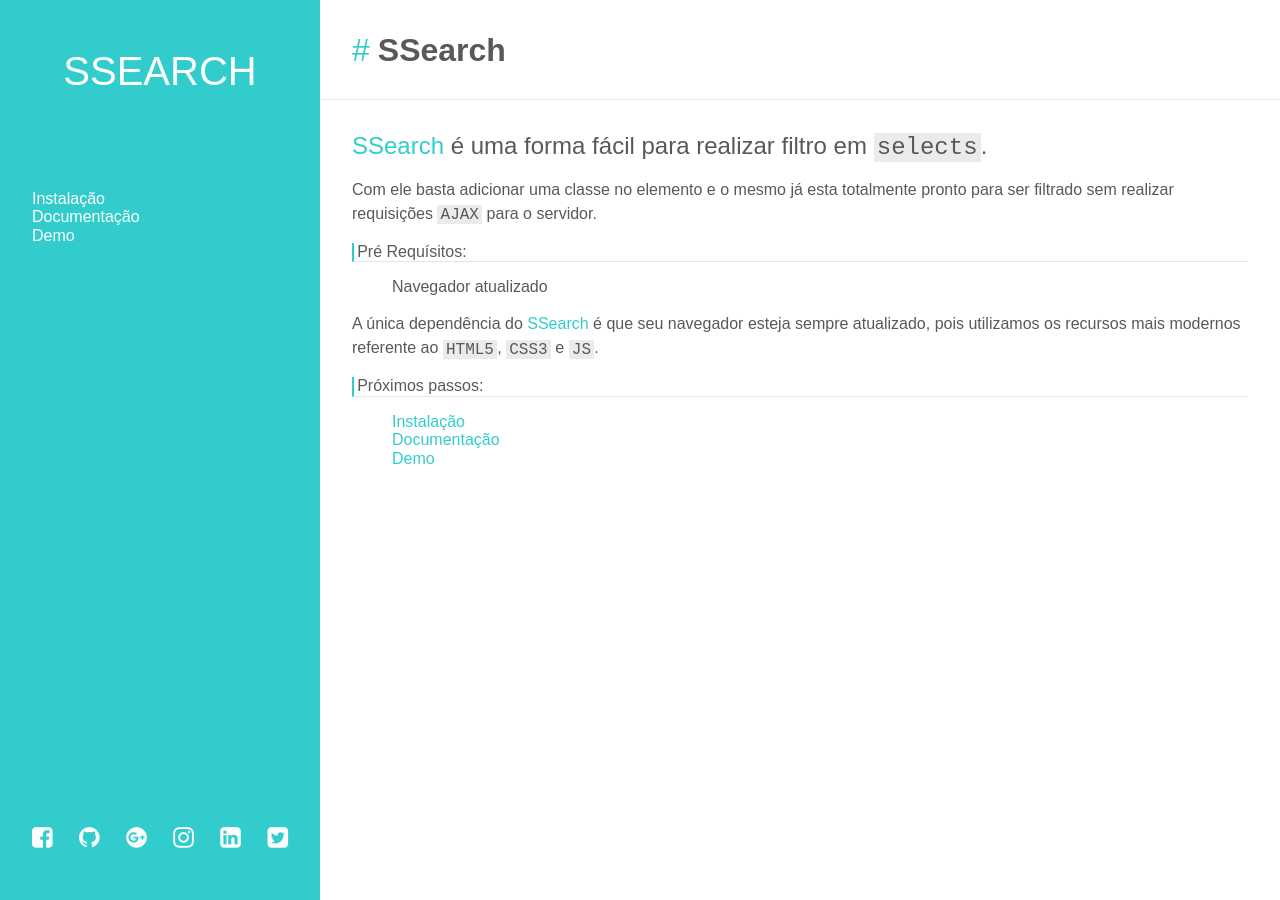
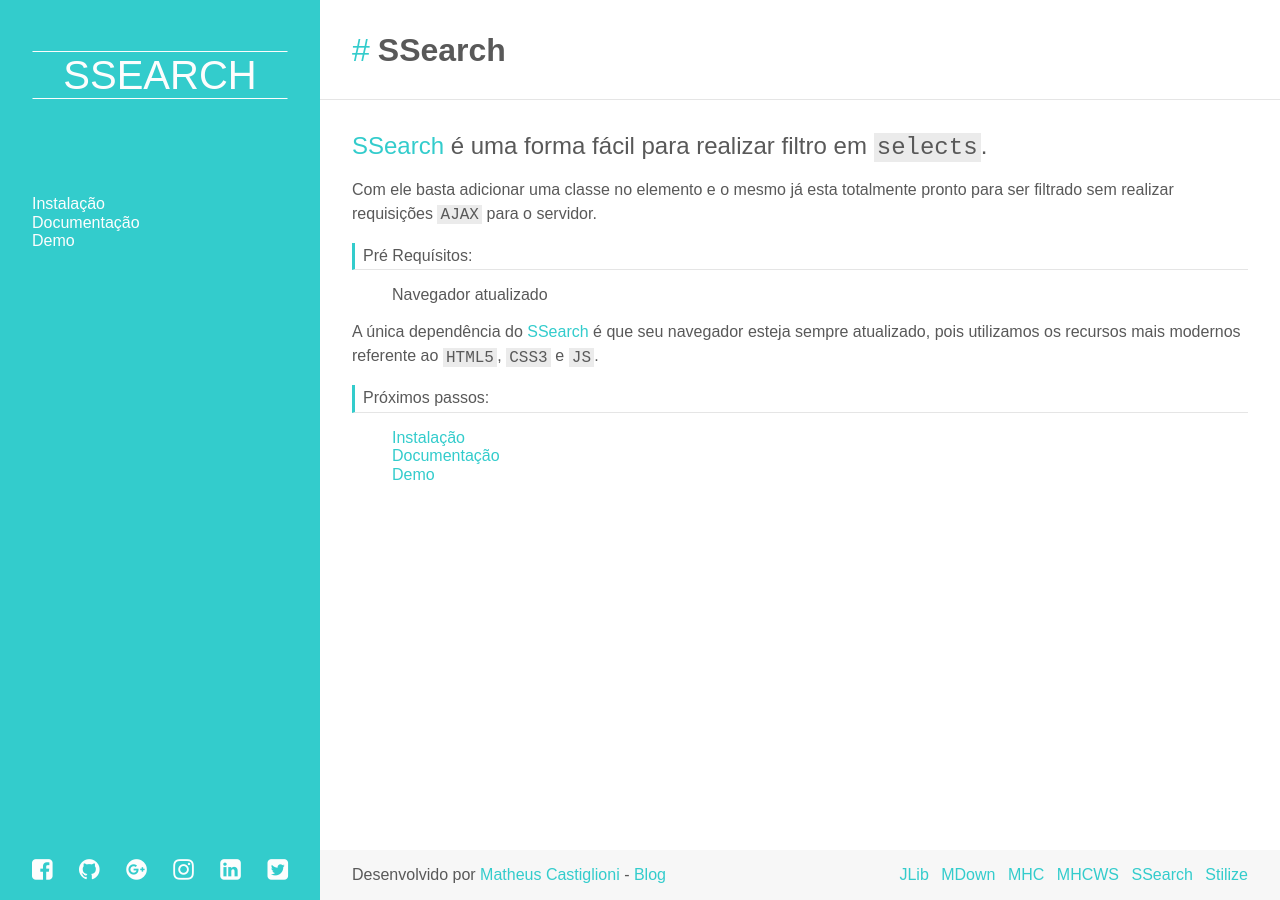
Before and after one commit to mahenrique94/ssearch, a Jekyll site: the page built from index.md, in a window 1280 px wide. Built offline with Jekyll 4.4.1, drawn with Linux system fonts in a browser that asks for light colours.

Commit message:
Finalizado footer

```diff
--- a/_config.yml
+++ b/_config.yml
@@ -1,3 +1,4 @@
+autor: Matheus Castiglioni
 layout: "page"
 static_files: "assets/"
 title: "SSearch"
--- a/_includes/footer.html
+++ b/_includes/footer.html
@@ -1 +1,13 @@
-<footer class="o-footer"></footer>
+<footer class="o-footer">
+    <div class="o-footer__author">
+        <span class="o-footer__author___development">Desenvolvido por</span>
+        <span class="o-footer__author___name"><a href="http://www.matheuscastiglioni.com.br" target="_blank">{{ site.autor }}</a></span>
+        <span class="o-footer__author___separator">-</span>
+        <span class="o-footer__author___blog"><a href="http://blog.matheuscastiglioni.com.br" target="_blank">Blog</a></span>
+    </div>
+    <ul class="o-footer__list">
+        {% for project in include.project %}
+        <li class="o-footer__item"><a href="{{ project.link }}" class="o-footer__link">{{ project.name }}</a></li>
+        {% endfor %}
+    </ul>
+</footer>
--- a/_layouts/page.html
+++ b/_layouts/page.html
@@ -11,6 +11,7 @@
      <link href="assets/css/header.css" rel="stylesheet" type="text/css">
      <link href="assets/css/aside.css" rel="stylesheet" type="text/css">
      <link href="assets/css/nav.css" rel="stylesheet" type="text/css">
+     <link href="assets/css/footer.css" rel="stylesheet" type="text/css">
 </head>
 <body class="o-body">
     {% include header.html %}
@@ -18,6 +19,6 @@
     <main class="o-content">
         {{ content }}
     </main>
-    {% include footer.html %}
+    {% include footer.html project = site.data.project %}
 </body>
 </html>
--- a/assets/css/aside.css
+++ b/assets/css/aside.css
@@ -4,18 +4,31 @@
     flex-direction: column;
     grid-area: aside;
     justify-content: space-between;
-    padding: var(--padding);
+    padding: 0 var(--padding);
 }
 .o-aside__title {
+    border: 1px solid var(--colorText);
+    border-left-color: transparent;
+    border-right-color: transparent;
     font-size: 2.5rem;
     margin-bottom: 5rem;
-    margin-top: 1rem;
+    margin-top: 3.2rem;
     text-align: center;
     text-transform: uppercase;
+    transition: all .225s ease-in;
+}
+.o-aside__title:hover {
+    border-bottom-color: transparent;
+    border-left-color: var(--colorText);
+    border-right-color: var(--colorText);
+    border-top-color: transparent;
 }
 .o-aside__title___link {
     color: var(--colorText);
     font-weight: 500;
+}
+.o-aside__title___link:hover {
+    text-decoration: none;
 }
 .o-aside__list {
     padding: 0;
--- /dev/null
+++ b/assets/css/footer.css
@@ -0,0 +1,18 @@
+.o-footer {
+    align-items: center;
+    background: #F7F7F7;
+    display: flex;
+    grid-area: footer;
+    justify-content: space-between;
+    padding: 0 var(--padding);
+}
+.o-footer .o-footer__list {
+    margin: 0;
+    padding: 0;
+}
+.o-footer .o-footer__item {
+    display: inline-block;
+}
+.o-footer .o-footer__link {
+    padding-left: .5rem;
+}
--- a/assets/css/reset.css
+++ b/assets/css/reset.css
@@ -23,8 +23,8 @@ h1, h2, h3, h4, h5, h6 {
 
 h4 {
     border-bottom: var(--border);
-    border-left: 2px solid var(--colorPrimary);
-    padding-left: .2rem;
+    border-left: 3px solid var(--colorPrimary);
+    padding: .25rem .5rem;
 }
 
 li {
```
Also changed, not shown: _data/project.yml (added, +17 -0 lines), index.md (+2 -2 lines), 4 other files.
